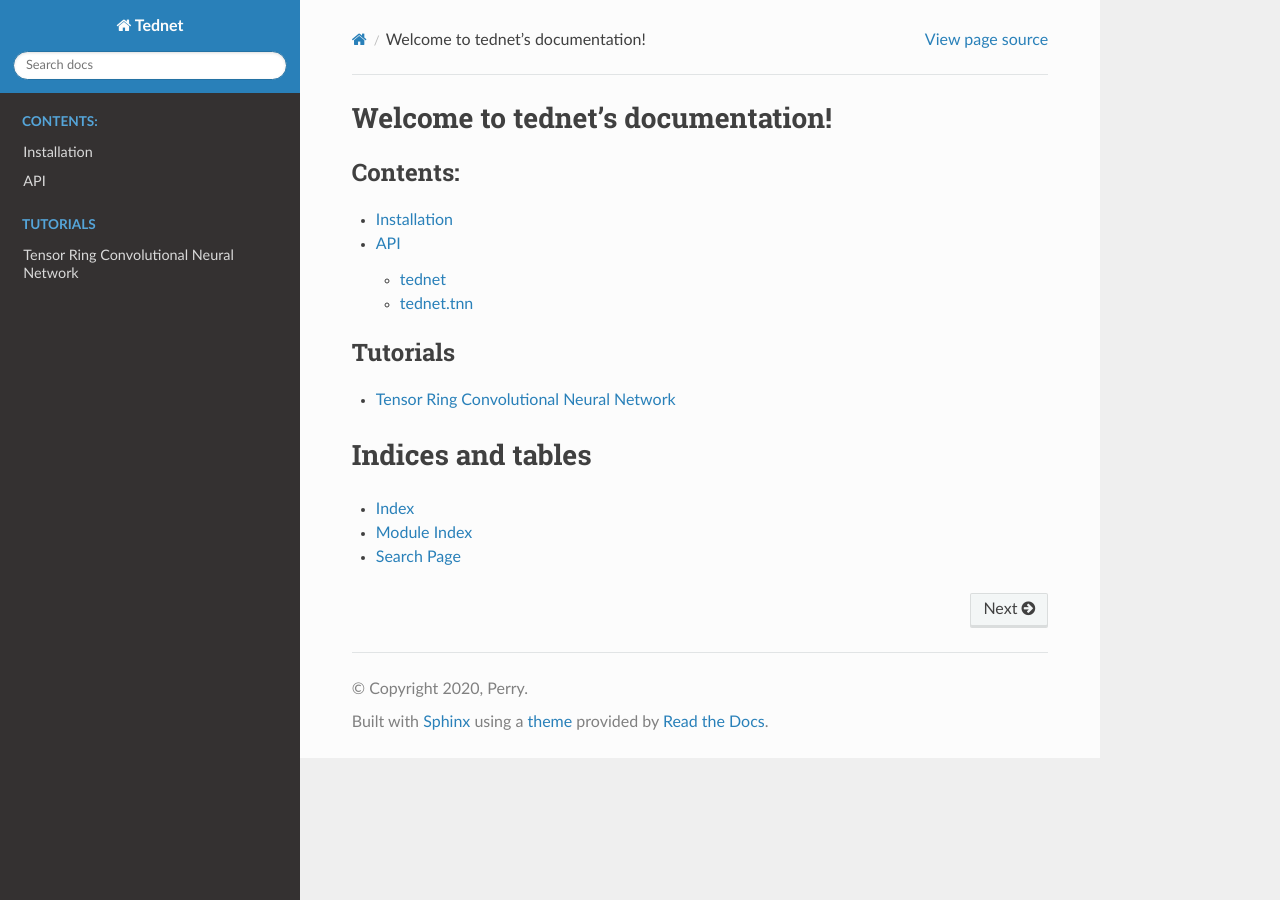
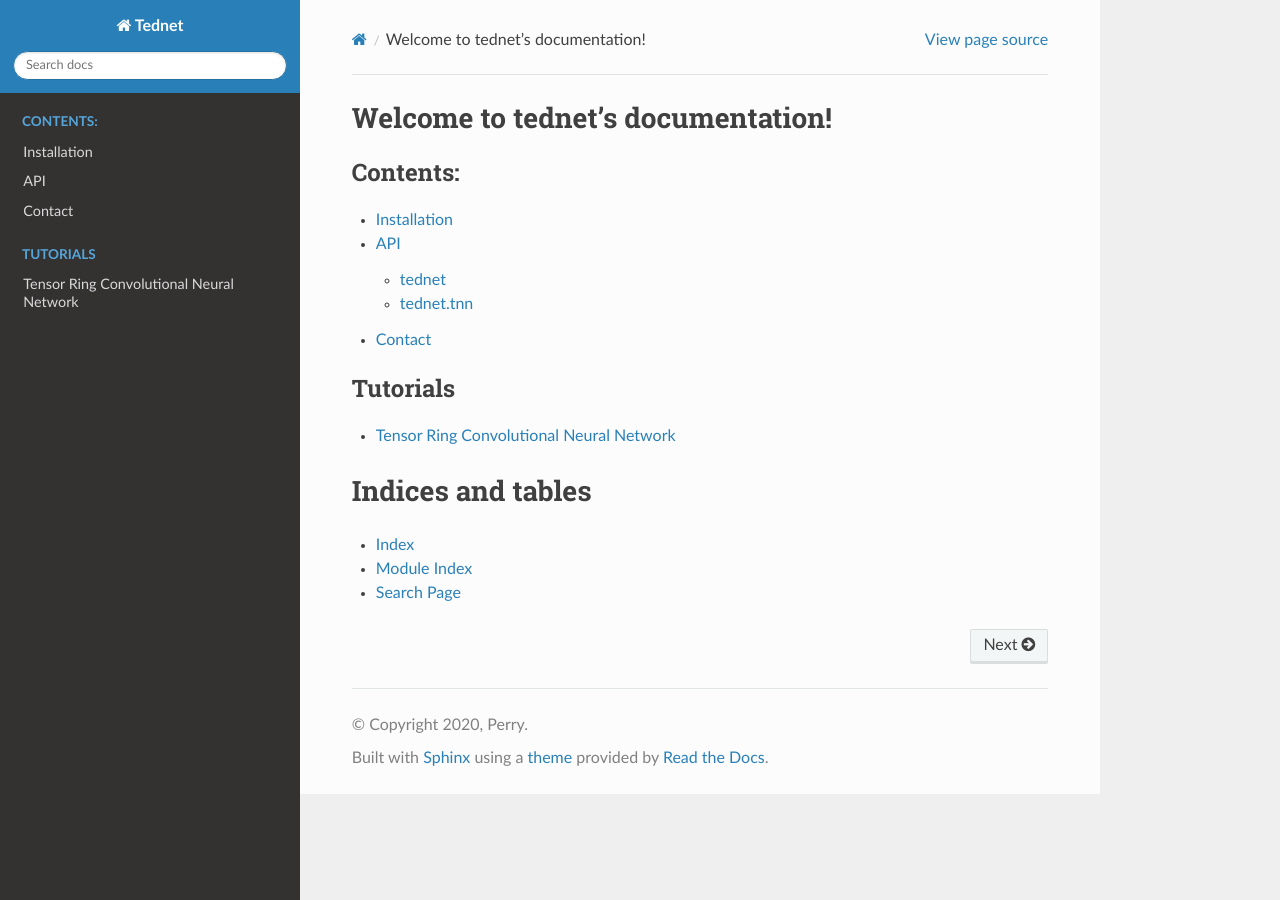
Before and after one commit to tnbar/tednet, a Sphinx documentation site: the page built from docs/source/index.rst, in a window 1280 px wide. Built offline with Sphinx 7.4.7 and the Read the Docs theme 2.0.0, drawn with Linux system fonts in a browser that asks for light colours.

Commit message:
auto all

```diff
--- /dev/null
+++ b/docs/source/contact.rst
@@ -0,0 +1,4 @@
+Contact
+============
+
+This project is mainly developed by Yu Pan etc.. Feel free to contact me at iperryuu@gmail.com.
--- a/docs/source/index.rst
+++ b/docs/source/index.rst
@@ -12,6 +12,7 @@
 
    installation
    api
+   contact
 
 
 .. toctree::
```
